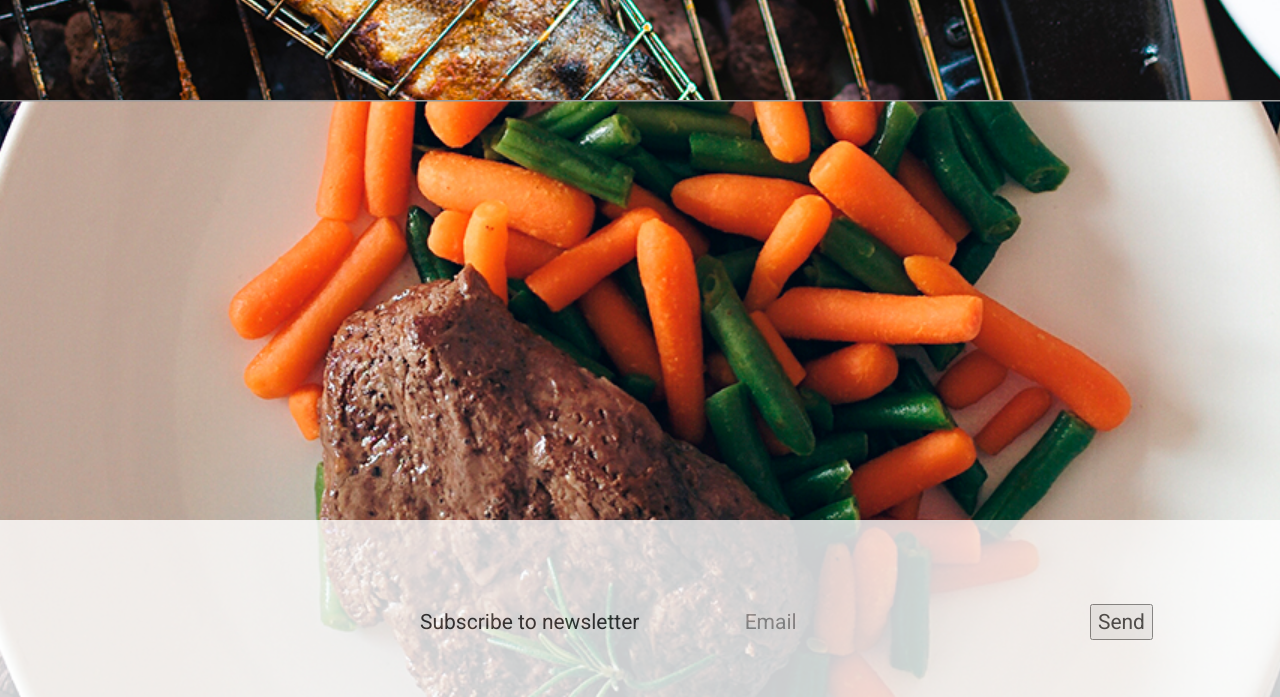
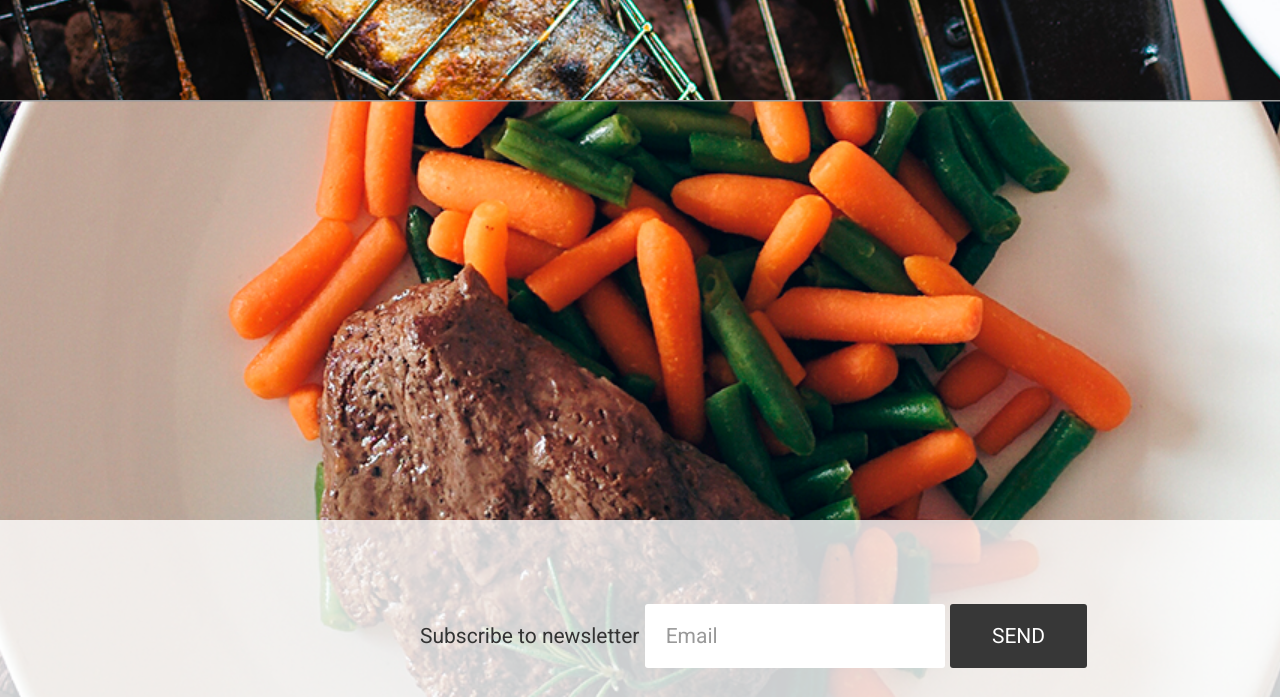
Before and after one commit to Nikayaya/test_project_for_cv, a plain HTML site: page index.html in a window 1280 px wide. Shown: the part 3200-3897 px from the top of the page. Drawn offline with Linux system fonts and the light colour scheme.

Commit message:
styled subscribtion block

```diff
--- a/index.html
+++ b/index.html
@@ -117,7 +117,7 @@
         <form>
           Subscribe to newsletter
           <input class="email" type="email" value="Email">
-          <input type="submit" value="Send">
+          <input class="send" type="submit" value="Send">
         </form>
       </div>
     </div>
--- a/styles/subscribe.css
+++ b/styles/subscribe.css
@@ -10,18 +10,33 @@
   position: absolute;
   bottom: 0px;
   left:0;
-  background: #fff;
-  opacity:0.8;
+  background: rgba(255,255,255,.8);
   width:100%;
   height:30%;
-  padding:4em;
+  padding:4em ;
   padding-left: 20em;
 }
 
 .email{
 	color:#999;
 	border: none;
-	padding-left:100px;
+  background: #fff;
+  border-radius: 3px;
+	padding-left:20px;
 	padding-right: 100px;
-	background-color: #fff;
+  text-align: left;
+  padding: 0.8em 10em 0.8em 1em;
 }
+.send{
+  color:#fff;
+  text-transform:uppercase;
+  background-color:#373737;
+  border:none;
+  padding: 0.8em 2em;
+  border-radius: 3px;
+}
+
+input.email{
+  width: 300px;
+  border:none;
+}
```
